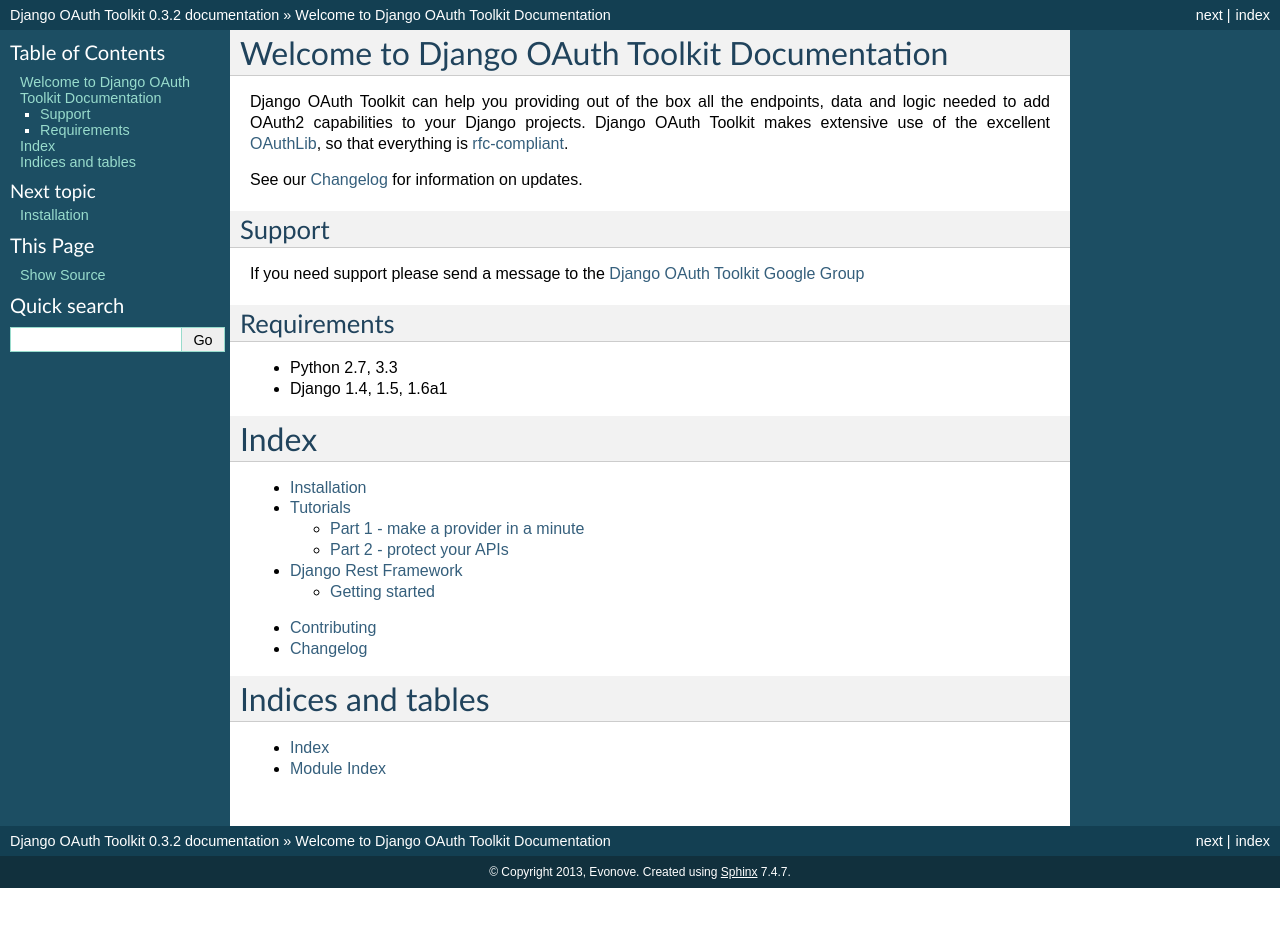
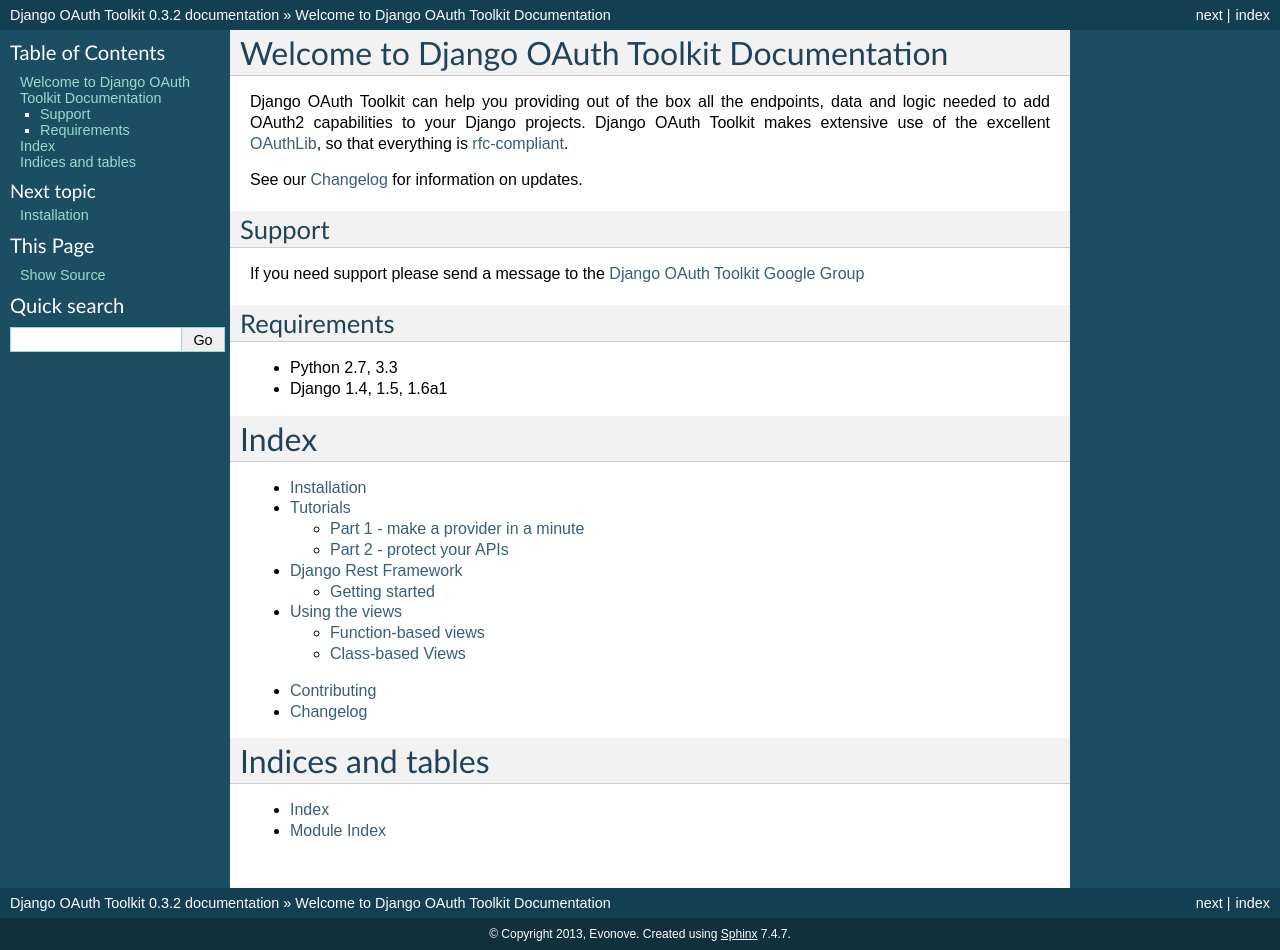
Before and after one commit to sheriffwoody0922/oauth-python-django, a Sphinx documentation site: the page built from docs/index.rst, in a window 1280 px wide. Built offline with Sphinx 7.4.7, drawn with Linux system fonts in a browser that asks for light colours; before the commit the page ends 900 px from its top, so only the background shows below that.

Commit message:
docs for views

```diff
--- a/docs/index.rst
+++ b/docs/index.rst
@@ -33,6 +33,7 @@
    install
    tutorial/tutorial
    rest-framework/rest-framework
+   views/views
 
 .. toctree::
    :maxdepth: 1
--- /dev/null
+++ b/docs/views/class_based.rst
@@ -0,0 +1,2 @@
+Class-based Views
+=================
--- /dev/null
+++ b/docs/views/function_based.rst
@@ -0,0 +1,2 @@
+Function-based views
+====================
--- /dev/null
+++ b/docs/views/views.rst
@@ -0,0 +1,8 @@
+Using the views
+===============
+
+.. toctree::
+   :maxdepth: 2
+
+   function_based
+   class_based
```
